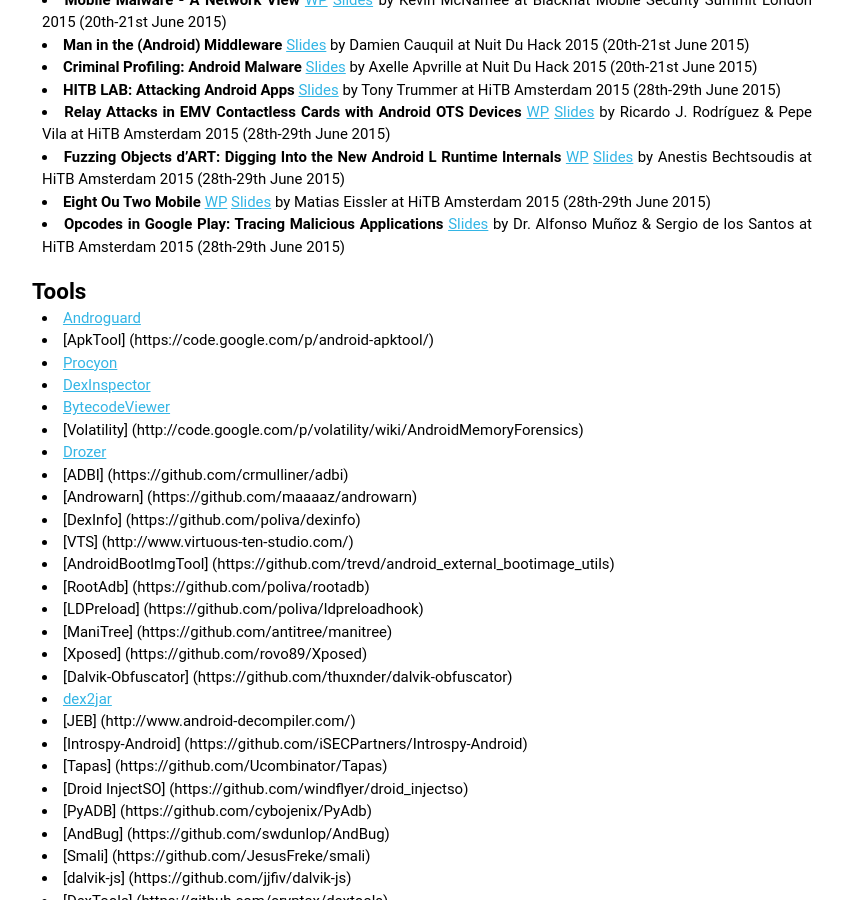
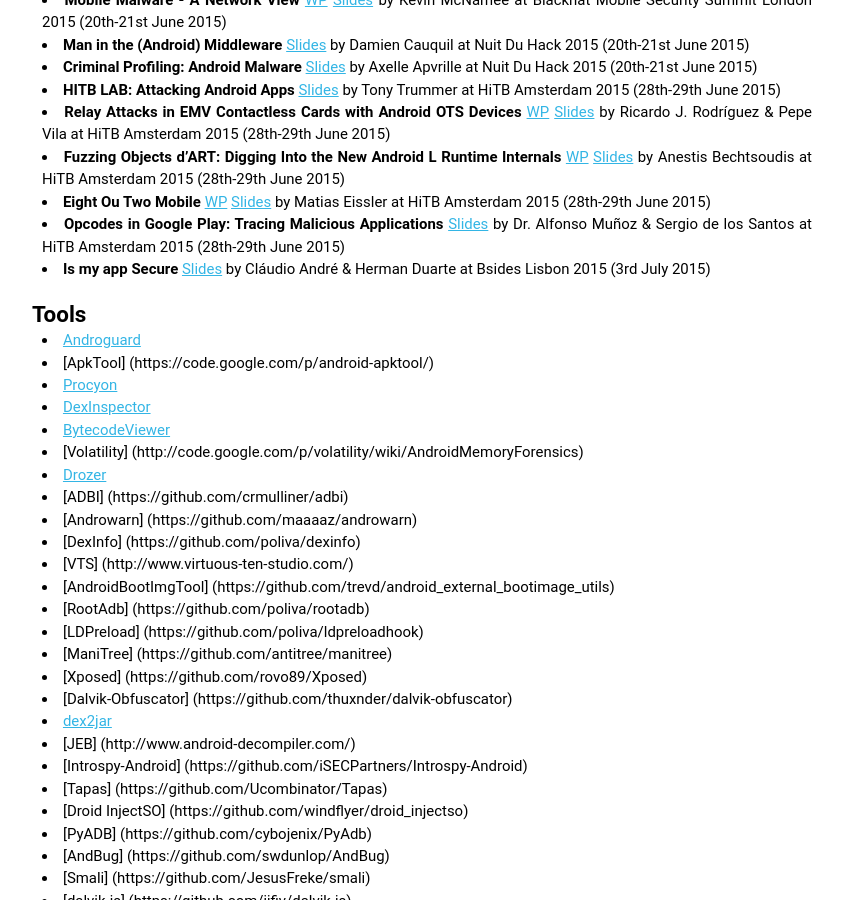
Before and after one commit to droidsec/droidsec.github.io, a Jekyll site: the page built from wiki/index.md, in a window 1280 px wide and 900 px high, scrolled down 8170 px. Shown: the whole window, without its empty margins (218-1061 px from the left). Built offline with Jekyll 4.4.1, drawn with Linux system fonts in a browser that asks for light colours; Markdown is read by kramdown in place of the engine named in the settings.

Commit message:
Update index.md
Add new slides.

```diff
--- a/wiki/index.md
+++ b/wiki/index.md
@@ -233,6 +233,7 @@
 * **Fuzzing Objects d’ART: Digging Into the New Android L Runtime Internals** [WP](http://conference.hitb.org/hitbsecconf2015ams/wp-content/uploads/2014/12/WHITEPAPER-Fuzzing-Objects-d%E2%80%99ART.pdf) [Slides](http://conference.hitb.org/hitbsecconf2015ams/wp-content/uploads/2014/12/D1T2-Anestis-Bechtsoudis-Fuzzing-Objects-d%E2%80%99-ART.pdf) by Anestis Bechtsoudis at HiTB Amsterdam 2015 (28th-29th June 2015)
 * **Eight Ou Two Mobile** [WP](http://conference.hitb.org/hitbsecconf2015ams/wp-content/uploads/2014/12/WHITEPAPER-Eight-ou-Two-Mobile.pdf) [Slides](http://conference.hitb.org/hitbsecconf2015ams/wp-content/uploads/2014/12/D2T1-Matias-Eissler-Eight-Ou-Two-Mobile.pdf) by Matias Eissler at HiTB Amsterdam 2015 (28th-29th June 2015)
 * **Opcodes in Google Play: Tracing Malicious Applications**  [Slides](http://conference.hitb.org/hitbsecconf2015ams/wp-content/uploads/2014/12/D2T2-Alfonso-Munoz-and-Sergio-de-los-Santos-Opcodes-in-Google-Play.pdf) by Dr. Alfonso Muñoz & Sergio de los Santos at HiTB Amsterdam 2015 (28th-29th June 2015)
+* **Is my app Secure**  [Slides](http://www.slideshare.net/clviper/is-my-app-secure-51493019) by Cláudio André & Herman Duarte at Bsides Lisbon 2015 (3rd July 2015)
 
 
 
```
